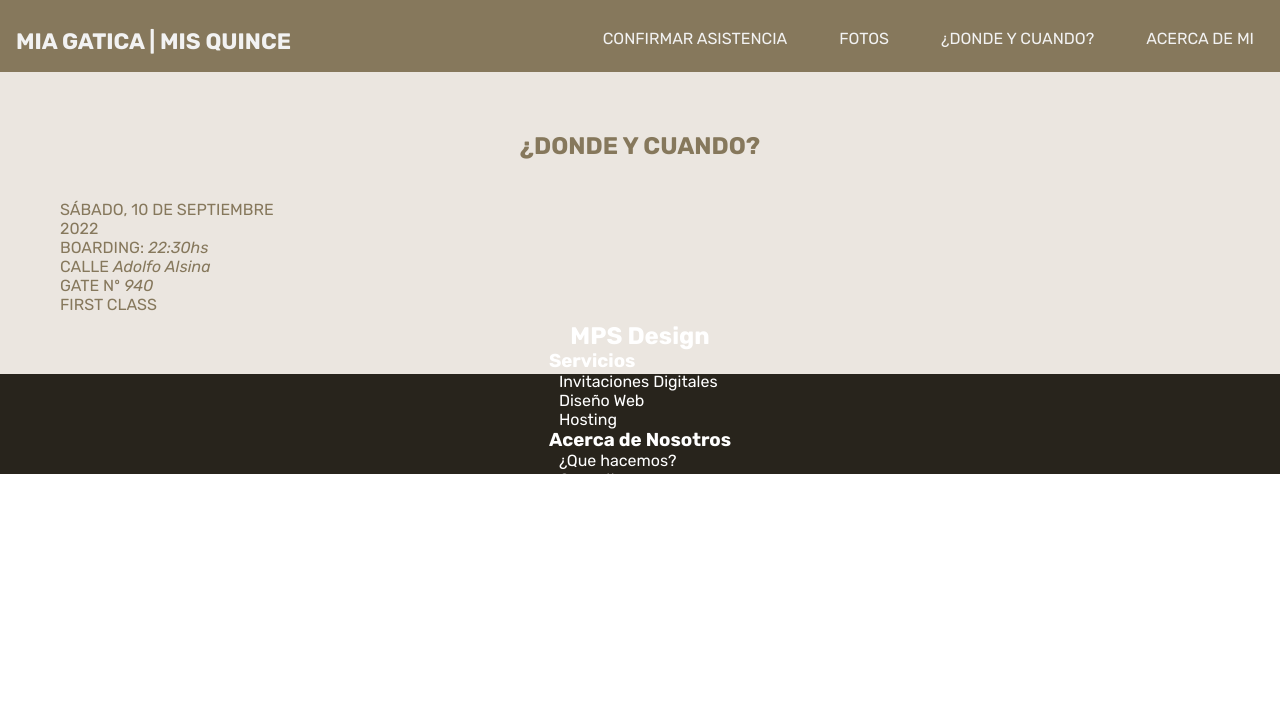
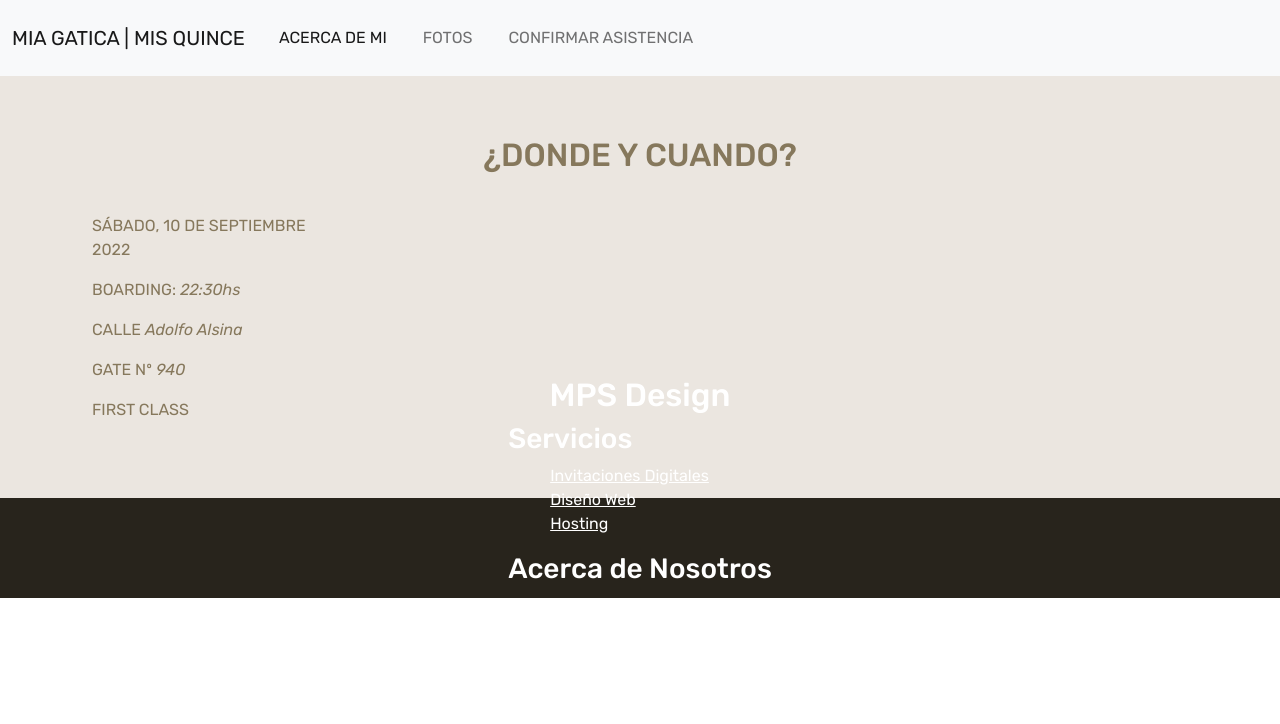
Before and after one commit to mpsolares/misquince, a plain HTML site: page pages/donde.html in a window 1280 px wide. Drawn offline with nearby package versions, Linux system fonts and the light colour scheme.

Commit message:
se agrego bootstrap en el nav de todos los pages

```diff
--- a/pages/contacto.html
+++ b/pages/contacto.html
@@ -9,6 +9,9 @@
     <link rel="preconnect" href="https://fonts.googleapis.com">
     <link rel="preconnect" href="https://fonts.gstatic.com" crossorigin>
     <link href="https://fonts.googleapis.com/css2?family=Rubik:ital,wght@0,300;0,400;0,500;0,600;0,700;0,800;0,900;1,300;1,400;1,500;1,600;1,700;1,800;1,900&display=swap" rel="stylesheet">
+    <!-- bootstrap -->
+    <link rel="stylesheet" href="../css/bootstrap.css">
+    <!-- Título Webpage -->
     <title>Mia Gatica - 15 años</title>
 </head>
 <body>
@@ -16,25 +19,27 @@
     <section>
         <header>
             <!-- nav -->
-            <nav>
-                <div class="topnav">
-                    <h1><a href="../index.html">MIA GATICA | MIS QUINCE</a></h1>
-                    <ul class="position-text">
-                        <li>
-                            <a href="acerca.html">ACERCA DE MI</a>
-                        </li>
-                        <li>
-                            <a href="donde.html">¿DONDE Y CUANDO?</a>
-                        </li>
-                        <li>
-                            <a href="fotos.html">FOTOS</a>
-                        </li>
-                        <li>
-                            <a href="contacto.html">CONFIRMAR ASISTENCIA</a>
-                        </li>
+            <nav class="navbar navbar-expand-lg bg-light">
+                <div class="container-fluid">
+                  <a class="navbar-brand" href="../index.html">MIA GATICA | MIS QUINCE</a>
+                  <button class="navbar-toggler" type="button" data-bs-toggle="collapse" data-bs-target="#navbarText" aria-controls="navbarText" aria-expanded="false" aria-label="Toggle navigation">
+                    <span class="navbar-toggler-icon"></span>
+                  </button>
+                  <div class="collapse navbar-collapse" id="navbarText">
+                    <ul class="navbar-nav me-auto mb-2 mb-lg-0">
+                      <li class="nav-item">
+                        <a class="nav-link active" aria-current="page" href="acerca.html">ACERCA DE MI</a>
+                      </li>
+                      <li class="nav-item">
+                        <a class="nav-link" href="donde.html">¿DONDE Y CUANDO?</a>
+                      </li>
+                      <li class="nav-item">
+                        <a class="nav-link" href="fotos.html">FOTOS</a>
+                      </li>
                     </ul>
+                  </div>
                 </div>
-            </nav> <!--fin del nav-->
+              </nav> <!--fin del nav-->
         </header>
     </section> <!-- fin menu -->
     <section id="contacto">
@@ -112,5 +117,8 @@
         <p class="copyright">Copyright © 2020</p>
     </div>
 </footer><!-- Fin Footer -->
+<script src="https://code.iconify.design/2/2.2.1/iconify.min.js"></script>
+<!-- JavaScript Bundle with Popper -->
+<script src="https://cdn.jsdelivr.net/npm/bootstrap@5.2.0-beta1/dist/js/bootstrap.bundle.min.js" integrity="sha384-pprn3073KE6tl6bjs2QrFaJGz5/SUsLqktiwsUTF55Jfv3qYSDhgCecCxMW52nD2" crossorigin="anonymous"></script>
 </body>
 </html>
--- a/pages/donde.html
+++ b/pages/donde.html
@@ -9,6 +9,9 @@
     <link rel="preconnect" href="https://fonts.googleapis.com">
     <link rel="preconnect" href="https://fonts.gstatic.com" crossorigin>
     <link href="https://fonts.googleapis.com/css2?family=Rubik:ital,wght@0,300;0,400;0,500;0,600;0,700;0,800;0,900;1,300;1,400;1,500;1,600;1,700;1,800;1,900&display=swap" rel="stylesheet">
+    <!-- bootstrap -->
+    <link rel="stylesheet" href="../css/bootstrap.css">
+    <!-- Título Webpage -->
     <title>Mia Gatica - 15 años</title>
 </head>
 <body>
@@ -16,25 +19,27 @@
     <section>
         <header>
             <!-- nav -->
-            <nav>
-                <div class="topnav">
-                    <h1><a href="../index.html">MIA GATICA | MIS QUINCE</a></h1>
-                    <ul class="position-text">
-                        <li>
-                            <a href="acerca.html">ACERCA DE MI</a>
-                        </li>
-                        <li>
-                            <a href="donde.html">¿DONDE Y CUANDO?</a>
-                        </li>
-                        <li>
-                            <a href="fotos.html">FOTOS</a>
-                        </li>
-                        <li>
-                            <a href="contacto.html">CONFIRMAR ASISTENCIA</a>
-                        </li>
+            <nav class="navbar navbar-expand-lg bg-light">
+                <div class="container-fluid">
+                  <a class="navbar-brand" href="../index.html">MIA GATICA | MIS QUINCE</a>
+                  <button class="navbar-toggler" type="button" data-bs-toggle="collapse" data-bs-target="#navbarText" aria-controls="navbarText" aria-expanded="false" aria-label="Toggle navigation">
+                    <span class="navbar-toggler-icon"></span>
+                  </button>
+                  <div class="collapse navbar-collapse" id="navbarText">
+                    <ul class="navbar-nav me-auto mb-2 mb-lg-0">
+                      <li class="nav-item">
+                        <a class="nav-link active" aria-current="page" href="acerca.html">ACERCA DE MI</a>
+                    </li>
+                    <li class="nav-item">
+                      <a class="nav-link" href="fotos.html">FOTOS</a>
+                    </li>
+                      <li class="nav-item">
+                        <a class="nav-link" href="contacto.html">CONFIRMAR ASISTENCIA</a>
+                      </li>
                     </ul>
+                  </div>
                 </div>
-            </nav> <!--fin del nav-->
+              </nav>  <!--fin del nav-->
         </header>
     </section> <!-- fin menu -->
     <!--Donde y Cuando-->
@@ -83,5 +88,8 @@
             <p class="copyright">Copyright © 2020</p>
         </div>
     </footer><!-- Fin Footer -->
+    <script src="https://code.iconify.design/2/2.2.1/iconify.min.js"></script>
+    <!-- JavaScript Bundle with Popper -->
+    <script src="https://cdn.jsdelivr.net/npm/bootstrap@5.2.0-beta1/dist/js/bootstrap.bundle.min.js" integrity="sha384-pprn3073KE6tl6bjs2QrFaJGz5/SUsLqktiwsUTF55Jfv3qYSDhgCecCxMW52nD2" crossorigin="anonymous"></script>
 </body>
 </html>
```
Also changed, not shown: pages/acerca.html (+6 -6 lines).
